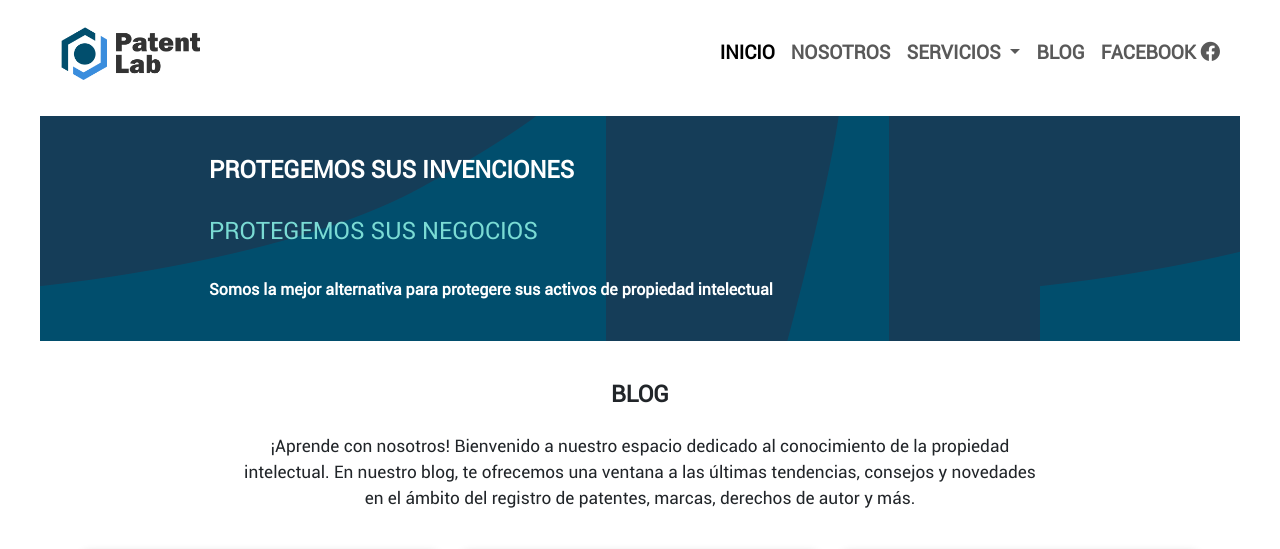
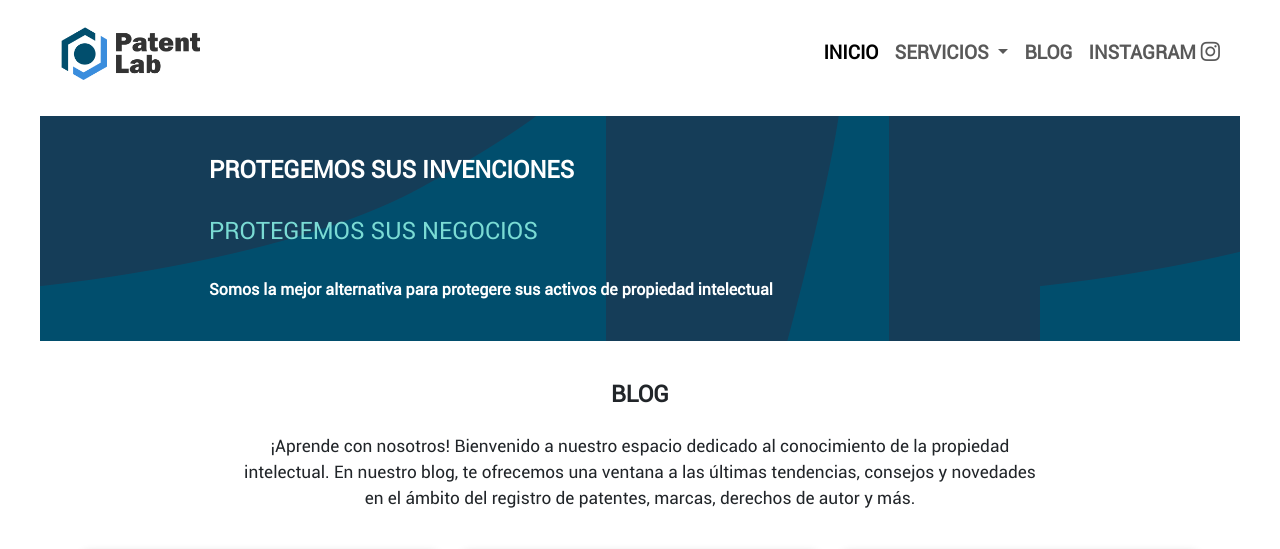
Before and after one commit to ElvisMan2/patentlab, a plain HTML site: page blog.html in a window 1280 px wide. Shown: the top 549 px of the page. Drawn offline with nearby package versions, Linux system fonts and the light colour scheme.

Commit message:
instagram

```diff
--- a/blog.html
+++ b/blog.html
@@ -23,7 +23,7 @@
 
 	<div id="contenedor">
 
-		<nav class="navbar navbar-expand-sm navbar-light" >
+		<nav class="navbar navbar-expand-sm navbar-light">
 			<div class="container-fluid" style="max-width: 1200px;">
 				<button class="navbar-toggler ms-auto" type="button" data-bs-toggle="collapse" data-bs-target="#navbarToggler" aria-controls="navbarToggler" aria-expanded="false" aria-label="Toggle navigation">
 					<span class="navbar-toggler-icon"></span>
@@ -36,15 +36,11 @@
 						</li>
 					</ul>
 
-
 					<ul class="navbar-nav d-flex justify-content-center align-items-center">
 						<li class="nav-item">
 							<a class="nav-link active" aria-current="page" href="./index.html">INICIO</a>
 						</li>
-                  <li class="nav-item">
-                    <a class="nav-link" href="./nosotros.html">NOSOTROS</a>
 
-                  </li>
 						<li class="nav-item dropdown">
 							<a class="nav-link dropdown-toggle" href="#" role="button" data-bs-toggle="dropdown" aria-expanded="false">
 								SERVICIOS
@@ -53,15 +49,13 @@
 								<li><a class="dropdown-item text-center" href="./busqueda-patentes.html">BÚSQUEDA DE PATENTES</a></li>
 								<li><a class="dropdown-item text-center" href="./solicitud-patentes.html">SOLICITA TU PATENTE</a></li>
 								<li><a class="dropdown-item text-center" href="./capacitacion.html">CAPACITACIÓN</a></li>
-
 							</ul>
 						</li>
 						<li class="nav-item">
 							<a class="nav-link" href="./blog.html">BLOG</a>
-
 						</li>
 						<li class="nav-item">
-                    <a class="nav-link" href="https://www.facebook.com/profile.php?id=100065505285033" target="_blank">FACEBOOK  <i class="bi bi-facebook"></i></a>
+							<a class="nav-link" href="https://www.instagram.com/patentlabperu/" target="_blank">INSTAGRAM <i class="bi bi-instagram"></i></a>
 						</li>
 					</ul>
 
```
Also changed, not shown: b1-que-es-la-pi.html (+3 -8 lines), b2-activos-pi.html (+2 -8 lines), b3-que-es-una-patente.html (+2 -8 lines), busqueda-patentes.html (+2 -8 lines), capacitacion.html (+2 -8 lines), index.html (+3 -8 lines), nosotros.html (+2 -8 lines), solicitud-patentes.html (+2 -8 lines), images/footer.png. Lines whose indentation alone changed are shown as unchanged.
